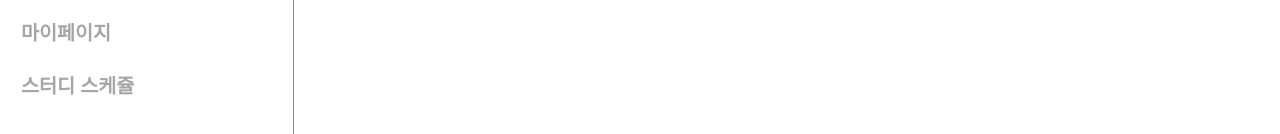
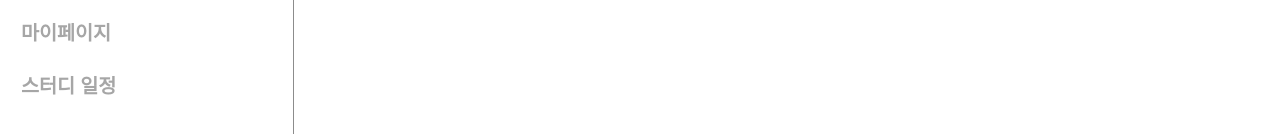
Before and after one commit to Spring-Cooler/SGMA_Frontend, a Vue app: page /study-schedule/details in a window 1280 px wide. Shown: the part 302-436 px from the top of the page. Built offline with nearby package versions, Linux system fonts and the light colour scheme; what v-calendar would draw is missing.

Commit message:
Chore: 사이드 바 메뉴 수정

```diff
--- a/src/views/Schedule/components/StudySideBar.vue
+++ b/src/views/Schedule/components/StudySideBar.vue
@@ -9,7 +9,7 @@
 			<SideBarMenu to="/create-group">스터디 그룹 만들기</SideBarMenu>
 			<SideBarMenu to="/mypage">마이페이지</SideBarMenu>
 			<!-- 라우터 확인용 테스트 버트임(지울 예정) -->
-			<SideBarMenu to="/study-schedule">스터디 스케쥴</SideBarMenu>
+			<SideBarMenu to="/study-schedule">스터디 일정</SideBarMenu>
 		</div>
 	</aside>
 </template>
```
